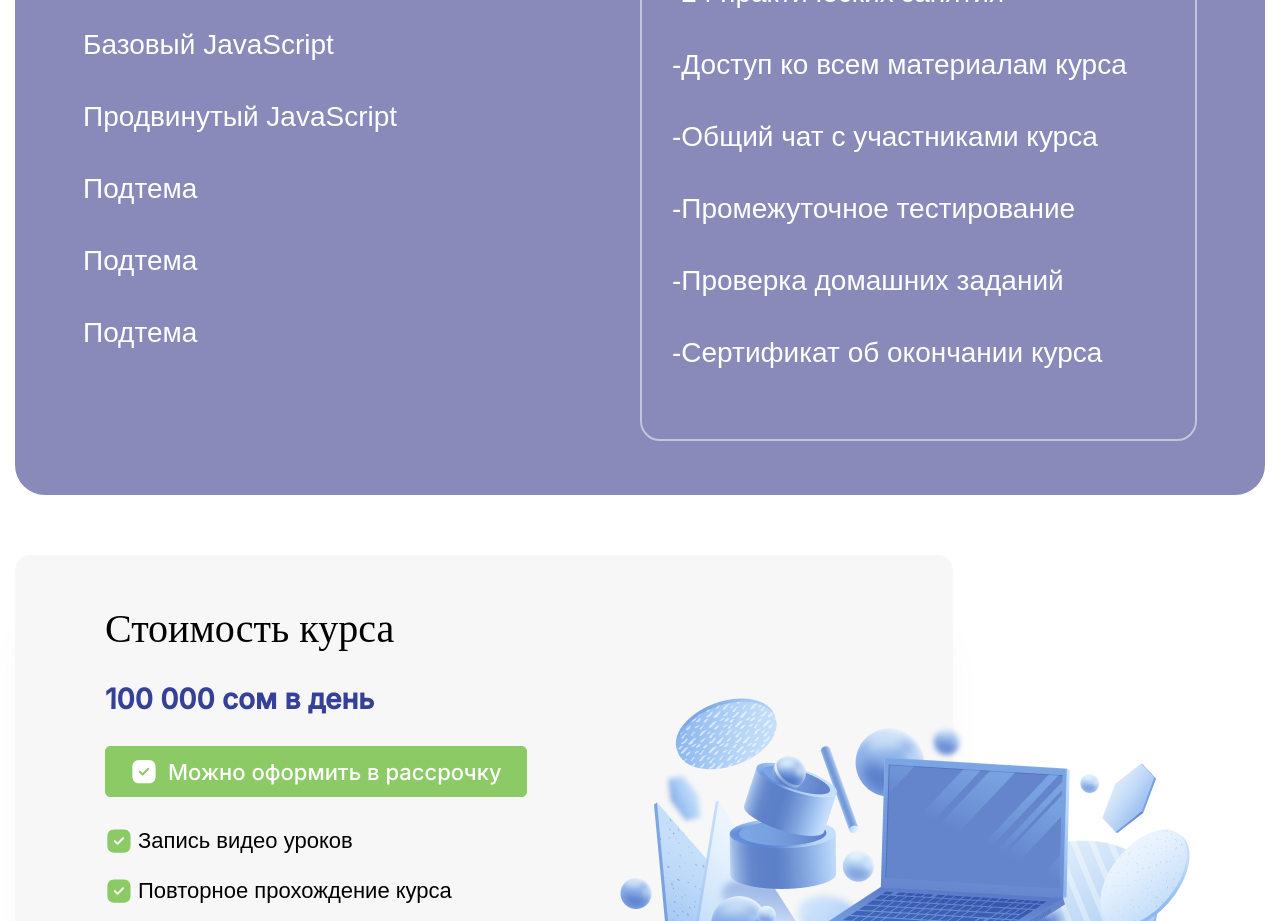
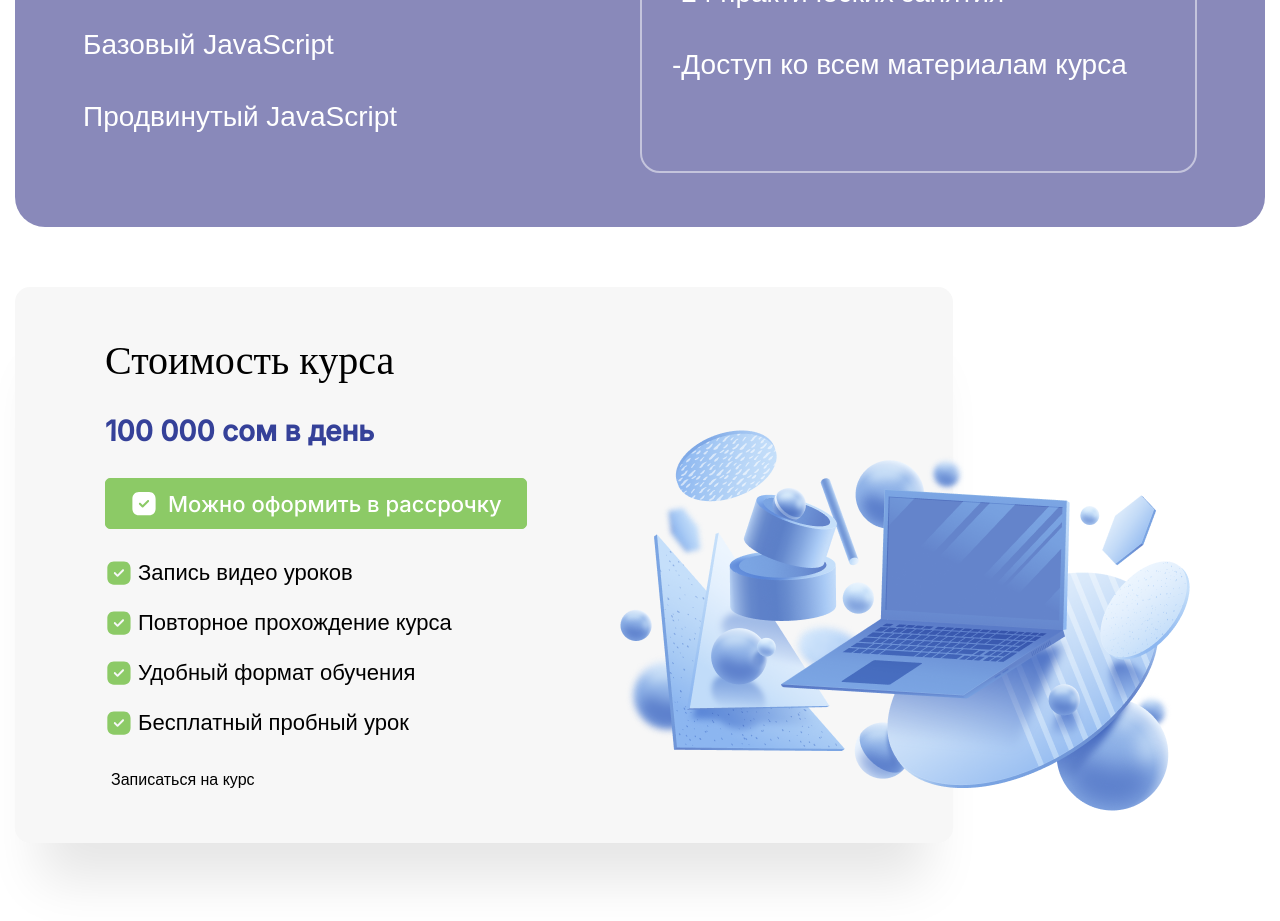
Before and after one commit to Mikhaylov-M/metalabs-front-old, a Next.js app: page /frontend in a window 1280 px wide. Shown: the part 2440-3361 px from the top of the page. Built offline with nearby package versions, Linux system fonts and the light colour scheme; a web font is replaced by a local one.

Commit message:
course props

```diff
--- a/src/app/frontend/page.tsx
+++ b/src/app/frontend/page.tsx
@@ -17,6 +17,15 @@ const Frontend = () => {
     aboutImgAlt: 'frontend abstract',
     benefitsTitle: 'Преимущества курса',
     skills: ['HTML/CSS', 'JavaScript', 'React', 'TypeScript'],
+    course: {
+      programLeft: [
+        'HTML, CSS, JavaScript:', 'Базовый JavaScript', 'Продвинутый JavaScript'],
+      programRight:
+      ['-24 практических занятия', '-Доступ ко всем материалам курса'],
+      scheduleDuration: ['8 месяцев', '12 месяцев', '15 лет'],
+      scheduleDays: ['Пн/Ср/Пт', 'Пн/Вт/Ср/Чт/Пт/Сб', 'Вс'],
+      scheduleTime: ['24/7', '10:00 - 22:00', '17:00 - 17:30']
+    },
     costPrice: '100 000 сом в день'
   }
 
--- a/src/pages/Direction/Direction.tsx
+++ b/src/pages/Direction/Direction.tsx
@@ -1,21 +1,19 @@
 import { FC } from 'react'
 import './Direction.scss'
-import { Course } from './ui/Course'
+import { Course, CourseProps } from './ui/Course'
 import Image, { StaticImageData } from 'next/image'
 
 import costImg from '@/public/images/frontend-abstract.png'
 import costIcon from '@/public/images/tick-white.svg'
 
+
 export interface DirectionContentProps {
-  bannerTitle: string,
-  bannerDesc: string,
-  aboutTitle: string,
-  aboutText: string[],
-  aboutList: string[],
-  aboutImg: StaticImageData,
-  aboutImgAlt: string,
+  bannerTitle: string, bannerDesc: string,
+  aboutTitle: string, aboutText: string[], aboutList: string[],
+  aboutImg: StaticImageData, aboutImgAlt: string,
   benefitsTitle: string,
   skills: string[],
+  course: CourseProps,
   costPrice: string
 }
 
@@ -25,6 +23,7 @@ export const Direction: FC<DirectionContentProps> = (
     aboutTitle, aboutText, aboutList, aboutImg, aboutImgAlt,
     benefitsTitle,
     skills,
+    course,
     costPrice,
   }
   ) => {
@@ -571,7 +570,7 @@ export const Direction: FC<DirectionContentProps> = (
       </section>
       {/* SKILLS - END */}
       {/* COURSE */}
-      <Course />
+      <Course {...course} />
       {/* COURSE - END */}
       {/* COST */}
       <section className="cost" id="cost">
--- a/src/pages/Direction/ui/Course/Course.tsx
+++ b/src/pages/Direction/ui/Course/Course.tsx
@@ -2,8 +2,21 @@
 
 import { Tab, Tabs, TabList, TabPanel } from 'react-tabs'
 import './Course.scss'
+import { FC } from 'react'
 
-export const Course = () => {
+export interface CourseProps {
+  programLeft: string[], programRight: string[],
+  scheduleDuration: string[],
+  scheduleDays: string[],
+  scheduleTime: string[],
+}
+
+export const Course:FC<CourseProps> = ({
+  programLeft, programRight,
+  scheduleDuration,
+  scheduleDays,
+  scheduleTime,
+}) => {
   return (
     <section className="course" id="course">
       <div className="container">
@@ -16,32 +29,10 @@ export const Course = () => {
             <TabPanel className="tabpanel">
               <div className="program">
                 <div className="program__left">
-                  <p className="program__text">HTML, CSS, JavaScript:</p>
-                  <p className="program__text">Базовый JavaScript</p>
-                  <p className="program__text">Продвинутый JavaScript</p>
-                  <p className="program__text">Подтема</p>
-                  <p className="program__text">Подтема</p>
-                  <p className="program__text">Подтема</p>
+                  {programLeft.map(el => <p className="program__text">{el}</p>)}
                 </div>
                 <div className="program__right">
-                  <p className="program__text program__text-rigth">
-                    -24 практических занятия
-                  </p>
-                  <p className="program__text program__text-rigth">
-                    -Доступ ко всем материалам курса{" "}
-                  </p>
-                  <p className="program__text program__text-rigth">
-                    -Общий чат с участниками курса
-                  </p>
-                  <p className="program__text program__text-rigth">
-                    -Промежуточное тестирование
-                  </p>
-                  <p className="program__text program__text-rigth">
-                    -Проверка домашних заданий
-                  </p>
-                  <p className="program__text program__text-rigth">
-                    -Сертификат об окончании курса
-                  </p>
+                  {programRight.map(el => <p className="program__text program__text-rigth">{el}</p>)}
                 </div>
               </div>
             </TabPanel>
@@ -50,16 +41,19 @@ export const Course = () => {
                 <h2 className="schedule__title">Оффлайн / Онлайн</h2>
                 <div className="schedule__content">
                   <p className="schedule__text">
-                    Длительность: <br />6 месяцев
+                    Длительность:
+                    {scheduleDuration.map(el =>
+                    <><br />el</>)}
                   </p>
                   <p className="schedule__text">
                     Дни:
-                    <br /> Пн/Ср/Пт
+                    {scheduleDays.map(el =>
+                    <><br />el</>)}
                   </p>
                   <p className="schedule__text">
                     Время:
-                    <br />{" "}
-                    <span className="schedule__text-time">19:00-21:00</span>
+                    {scheduleTime.map(el =>
+                    <><br /><span className="schedule__text-time">{el}</span></>)}
                   </p>
                 </div>
               </div>
--- a/src/pages/Direction/ui/Course/index.tsx
+++ b/src/pages/Direction/ui/Course/index.tsx
@@ -1 +1 @@
-export { Course } from './Course'
+export { Course, type CourseProps } from './Course'
```
